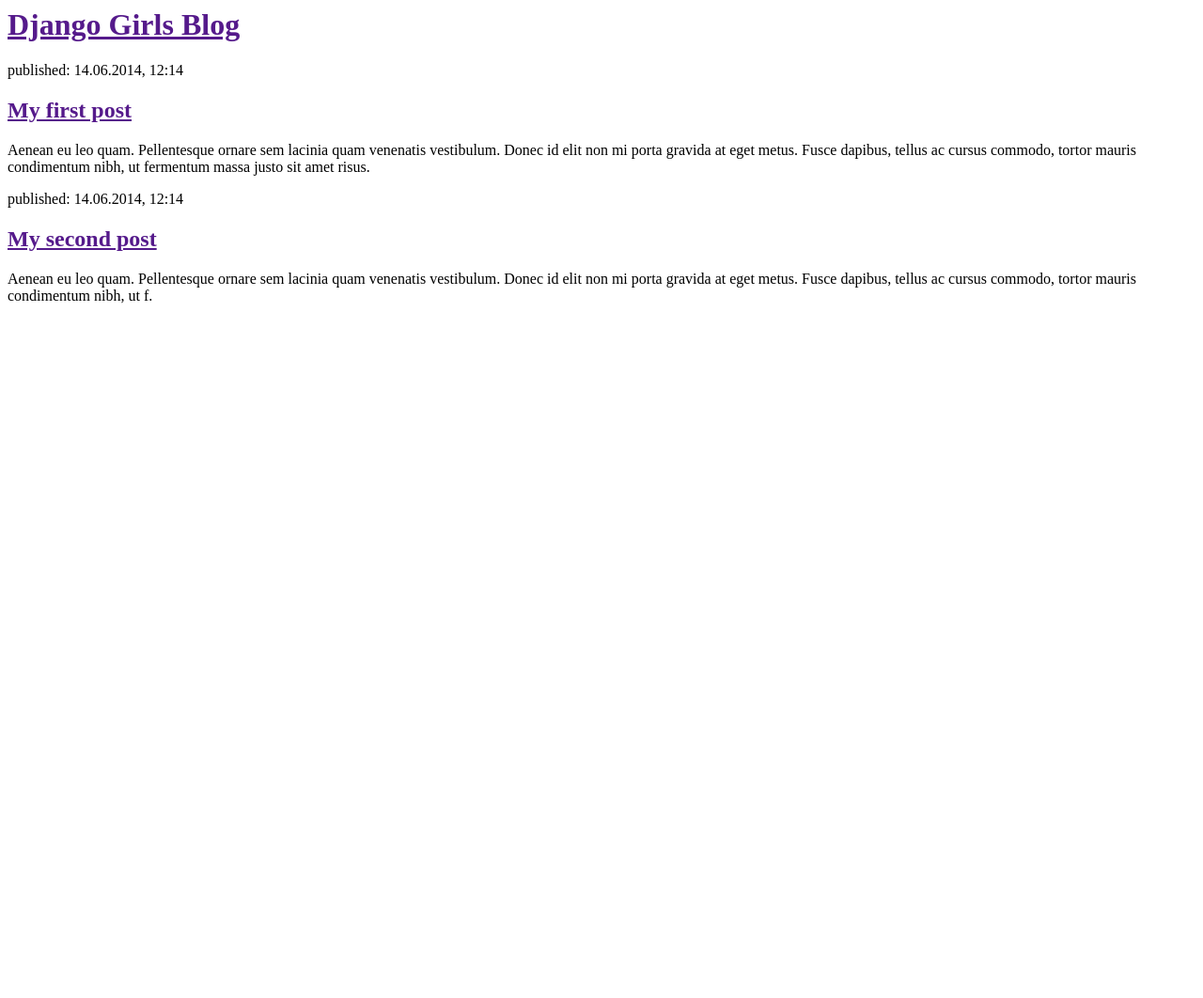
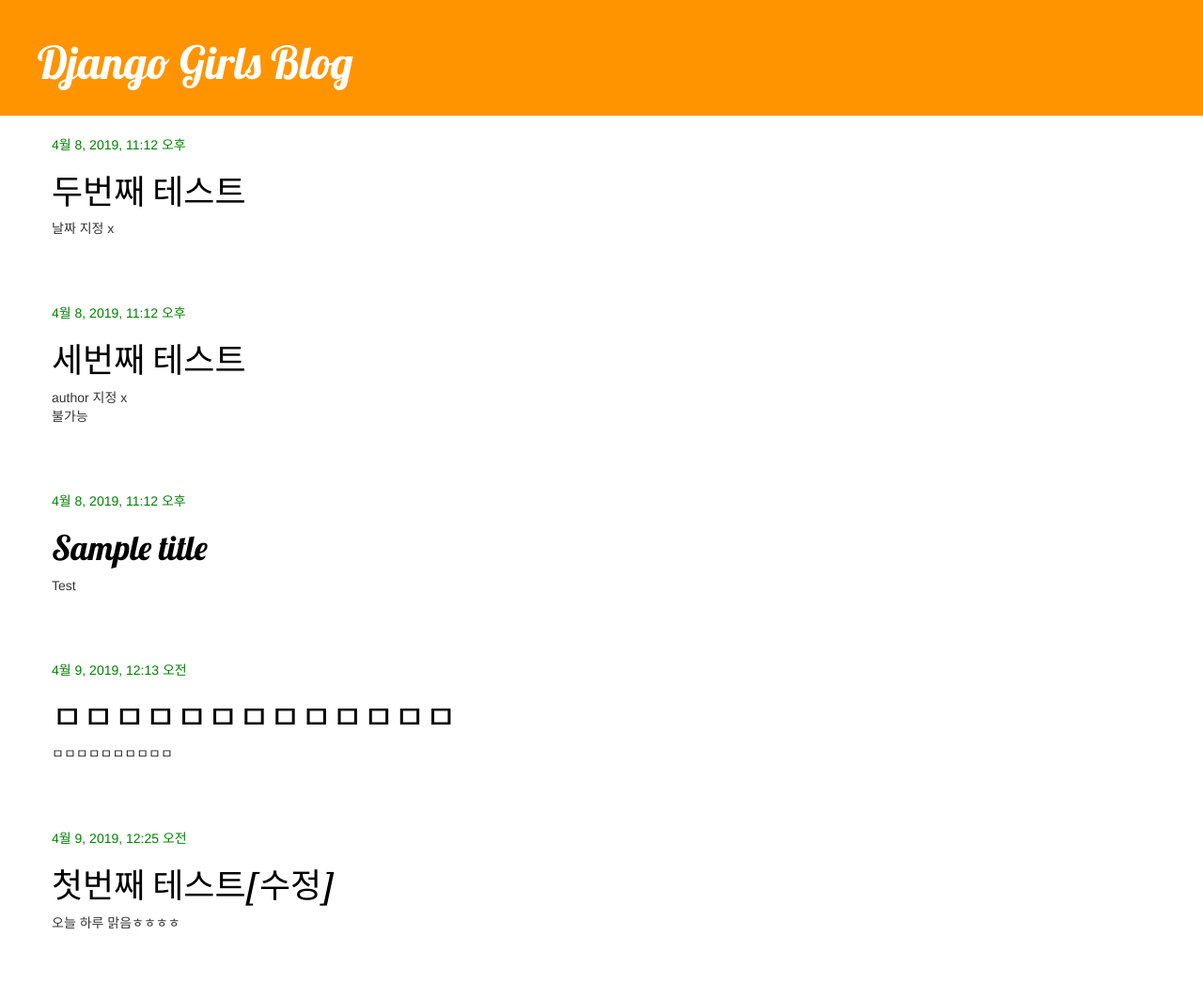
Before and after one commit to black2st11/my-first-blog, a Django app: page / in a window 1280 px wide. Shown: the whole page at 94% size. Before the commit the page ends 323 px from the top, so only its background shows below. Run offline with Django 3.2, Linux system fonts and the light colour scheme; data comes from the database, SQL or seed files in the repository; both versions use the stored data as it was after the commit; some libraries are stand-ins or nearby versions.

Commit message:
'modified'

```diff
--- /dev/null
+++ b/blog/static/blog/blog.css
@@ -0,0 +1,52 @@
+.page-header {
+    background-color: #ff9400;
+    margin-top: 0;
+    padding: 20px 20px 20px 40px;
+}
+
+.page-header h1, .page-header h1 a, .page-header h1 a:visited, .page-header h1 a:active {
+    color: #ffffff;
+    font-size: 36pt;
+    text-decoration: none;
+}
+
+.content {
+    margin-left: 40px;
+}
+
+h1, h2, h3, h4 {
+    font-family: 'Lobster', cursive;
+}
+
+.date {
+    color: #828282;
+}
+
+.save {
+    float: right;
+}
+
+.post-form textarea, .post-form input {
+    width: 100%;
+}
+
+.top-menu, .top-menu:hover, .top-menu:visited {
+    color: #ffffff;
+    float: right;
+    font-size: 26pt;
+    margin-right: 20px;
+}
+
+.post {
+    margin-bottom: 70px;
+}
+
+.post h1 a, .post h1 a:visited ,
+.post h2 a, .post h2 a:visited
+{
+    color: #000000;
+}
+
+.date{
+    color : green;
+}
--- /dev/null
+++ b/blog/templates/blog/base.html
@@ -0,0 +1,30 @@
+{% load static %}
+
+<html>
+    <head>
+        <title>Django Girls blog</title>
+        <link rel="stylesheet" href="//maxcdn.bootstrapcdn.com/bootstrap/3.2.0/css/bootstrap.min.css">
+        <link rel="stylesheet" href="//maxcdn.bootstrapcdn.com/bootstrap/3.2.0/css/bootstrap-theme.min.css">
+        <link href='//fonts.googleapis.com/css?family=Lobster&subset=latin,latin-ext' rel='stylesheet' type='text/css'>
+        <link rel="stylesheet" href="{% static 'blog/blog.css' %}">
+    </head>
+    <body>
+        <div class="page-header">
+            {% if user.is_authenticated %}
+            <a href="{% url 'post_new' %}" class="top-menu">
+                <span class="glyphicon glyphicon-plus"></span>
+            </a>
+            {% endif %}
+            <h1><a href="/">Django Girls Blog</a></h1>
+        </div>
+
+        <div class="content container">
+            <div class="row">
+                <div class="col-md-8">
+                    {% block content %}
+                    {% endblock %}
+                </div>
+            </div>
+        </div>
+    </body>
+</html>
--- a/blog/templates/blog/post_list.html
+++ b/blog/templates/blog/post_list.html
@@ -1,25 +1,13 @@
-<html>
-    <head>
-        <title>Django Girls blog</title>
-    </head>
-    <body>
+{% extends "blog/base.html" %}
 
-        {{ post_list }}
-
-        <div>
-            <h1><a href="">Django Girls Blog</a></h1>
+{% block content %}
+    {% for post in posts %}
+        <div class="post">
+            <div class="date">
+                {{ post.created_date }}
+            </div>
+            <h1><a href="{% url 'post_detail' post.pk %}">{{ post.title }}</a></h1>
+            <p>{{ post.text|linebreaksbr }}</p>
         </div>
-
-        <div>
-            <p>published: 14.06.2014, 12:14</p>
-            <h2><a href="">My first post</a></h2>
-            <p>Aenean eu leo quam. Pellentesque ornare sem lacinia quam venenatis vestibulum. Donec id elit non mi porta gravida at eget metus. Fusce dapibus, tellus ac cursus commodo, tortor mauris condimentum nibh, ut fermentum massa justo sit amet risus.</p>
-        </div>
-
-        <div>
-            <p>published: 14.06.2014, 12:14</p>
-            <h2><a href="">My second post</a></h2>
-            <p>Aenean eu leo quam. Pellentesque ornare sem lacinia quam venenatis vestibulum. Donec id elit non mi porta gravida at eget metus. Fusce dapibus, tellus ac cursus commodo, tortor mauris condimentum nibh, ut f.</p>
-        </div>
-    </body>
-</html>
+    {% endfor %}
+{% endblock %}
--- a/blog/urls.py
+++ b/blog/urls.py
@@ -2,5 +2,9 @@ from django.conf.urls import url
 from . import views
 
 urlpatterns = [
-    url('', views.post_list, name = 'post_list')
+    url(r'^$', views.post_list, name = 'post_list'),
+    url('^post/(?P<pk>\d+)/$', views.post_detail, name = "post_detail"),
+    url(r'^post/new/$', views.post_new, name='post_new'),
+    url('^post/(?P<pk>\d+)/edit/$', views.post_edit, name="post_edit"),
+
 ]
--- a/blog/views.py
+++ b/blog/views.py
@@ -1,11 +1,53 @@
-from django.shortcuts import render
+from django.shortcuts import get_object_or_404, render, redirect
+from django.utils import timezone
 from .models import Post
-from django.utils import timezone
+from .forms import PostForm
+
+def post_list(request):
+    posts = Post.objects.all()
+    posts = posts.order_by('created_date')
+    return render(request, 'blog/post_list.html', {'posts': posts})
 
 
-def post_list(request):
+def post_detail(request, pk):
+    post = get_object_or_404(Post, pk=pk)
+
+    return render(request, 'blog/post_detail.html',{
+        'post' : post,
+    })
 
 
-    return render(request, 'blog/post_list.html',)
+def post_new(request):
 
-# Create your views here.
+    if request.method == 'POST':
+        form = PostForm(request.POST, request.FILES)
+        if form.is_valid():
+            post = form.save(commit=False)
+            post.author = request.user
+            post.created_date = timezone.now()
+            post.save()
+            return redirect('post_detail', post.pk)
+    else:
+        form = PostForm()
+    return render(request, 'blog/post_edit.html',{
+        'form':form
+    })
+
+
+def post_edit(request, pk):
+    post = get_object_or_404(Post, pk=pk)
+
+    if request.method == 'POST':
+        form = PostForm(request.POST, request.FILES, instance=post)
+        if form.is_valid():
+            post = form.save(commit=False)
+            post.author = request.user
+            post.created_date = timezone.now()
+            post.save()
+            return redirect('post_detail', post.pk)
+    else:
+        form = PostForm(instance=post)
+
+    return render(request, 'blog/post_edit.html',{
+        'form' : form,
+    })
```
Also changed, not shown: blog/forms.py (added, +8 -0 lines), blog/templates/blog/post_detail.html (added, +18 -0 lines), blog/templates/blog/post_edit.html (added, +9 -0 lines), db.sqlite3.
